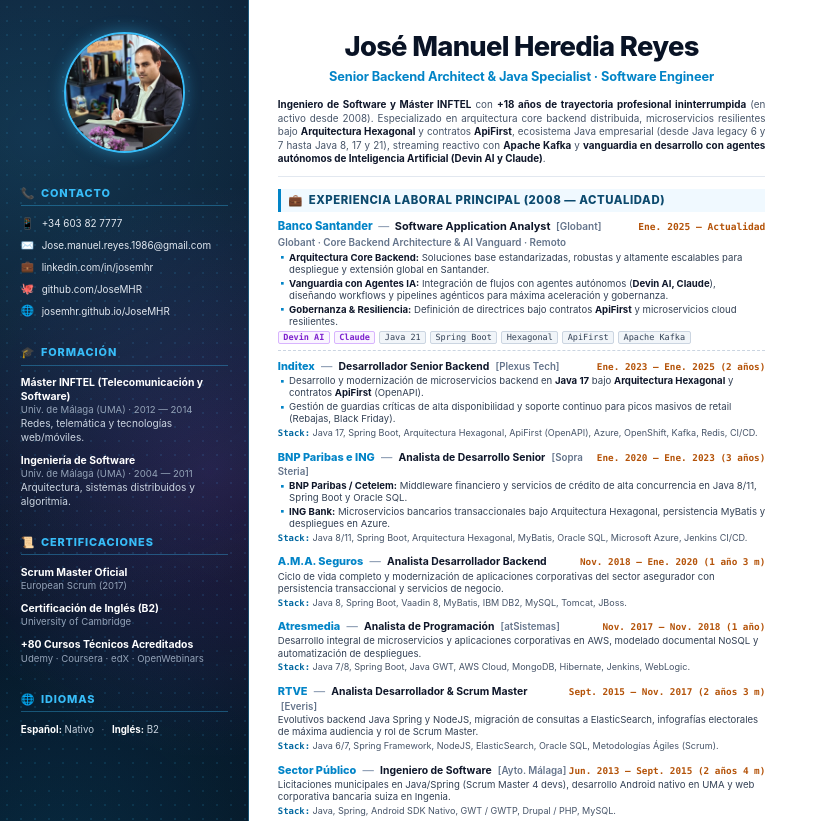
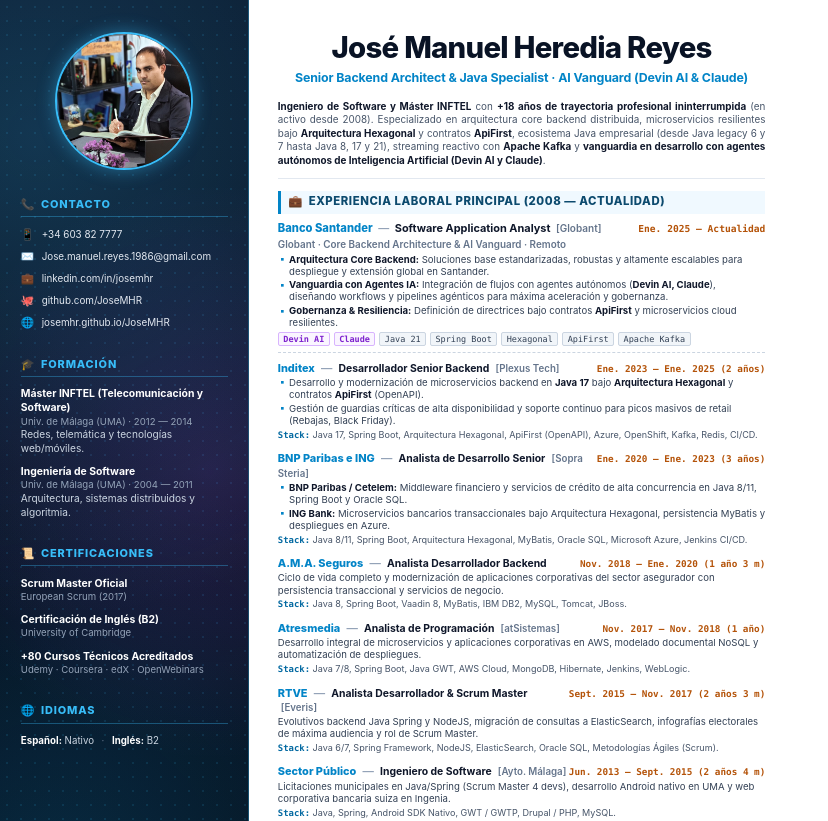
Before and after one commit to JoseMHR/JoseMHR, a plain HTML site: page cv-printable/index.html in a window 1280 px wide. Shown: the top 821 px of the page, without its empty margins (0-828 px from the left). Drawn offline with Linux system fonts and the light colour scheme.

Commit message:
Enlarge avatar & name, and add Devin AI & Claude to header title

```diff
--- a/cv-printable/index.html
+++ b/cv-printable/index.html
@@ -67,16 +67,16 @@
 
     .avatar-wrapper {
       text-align: center;
-      margin-bottom: 7.5mm;
+      margin-bottom: 6mm;
     }
 
     .avatar-img {
-      width: 32mm;
-      height: 32mm;
+      width: 36.5mm;
+      height: 36.5mm;
       border-radius: 50%;
       object-fit: cover;
       border: 2.5px solid #38bdf8;
-      box-shadow: 0 0 16px rgba(56, 189, 248, 0.45);
+      box-shadow: 0 0 18px rgba(56, 189, 248, 0.45);
       display: inline-block;
     }
 
@@ -220,7 +220,7 @@
     }
 
     .header-name {
-      font-size: 20.5pt;
+      font-size: 22pt;
       font-weight: 800;
       color: #091325;
       letter-spacing: -0.025em;
@@ -230,7 +230,7 @@
     }
 
     .header-role {
-      font-size: 9.6pt;
+      font-size: 9.3pt;
       font-weight: 700;
       color: #0284c7;
       margin-bottom: 3.5mm;
@@ -596,7 +596,7 @@
         <!-- Cabecera Personal -->
         <header class="cv-header">
           <h1 class="header-name">José Manuel Heredia Reyes</h1>
-          <div class="header-role">Senior Backend Architect & Java Specialist · Software Engineer</div>
+          <div class="header-role">Senior Backend Architect & Java Specialist · AI Vanguard (Devin AI & Claude)</div>
           <p class="header-summary">
             <strong>Ingeniero de Software y Máster INFTEL</strong> con <strong>+18 años de trayectoria profesional ininterrumpida</strong> (en activo desde 2008). Especializado en arquitectura core backend distribuida, microservicios resilientes bajo <strong>Arquitectura Hexagonal</strong> y contratos <strong>ApiFirst</strong>, ecosistema Java empresarial (desde Java legacy 6 y 7 hasta Java 8, 17 y 21), streaming reactivo con <strong>Apache Kafka</strong> y <strong>vanguardia en desarrollo con agentes autónomos de Inteligencia Artificial (Devin AI y Claude)</strong>.
           </p>
```
Also changed, not shown: 1 other file.
